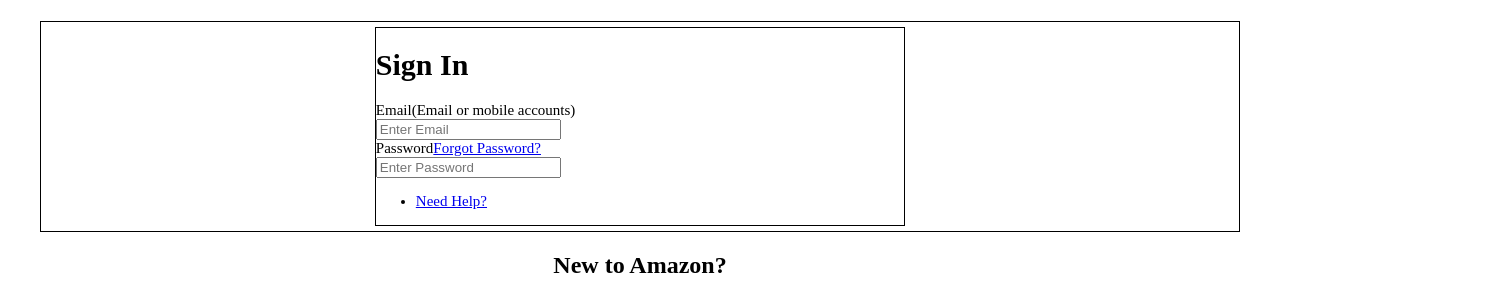
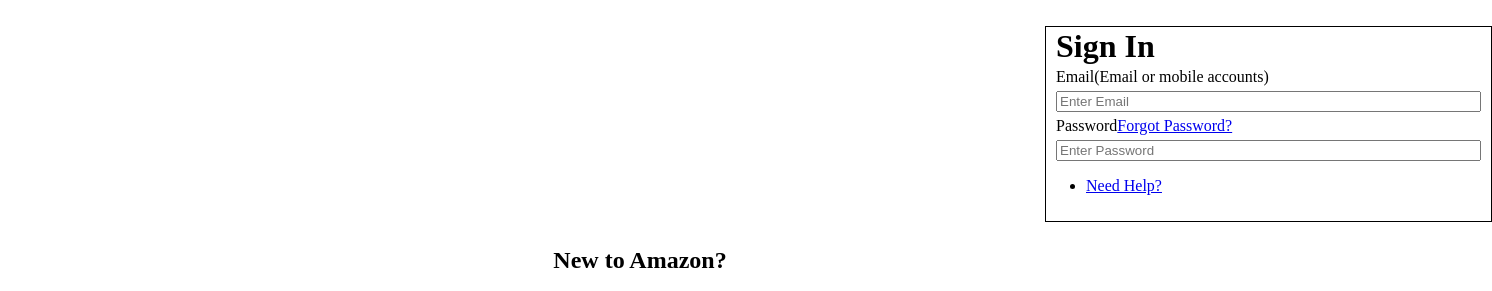
Before and after one commit to CameronSherrier/Assignment_2_HTML, a plain HTML site: page Assignment_2/index.html in a window 1280 px wide. Shown: the part 470-761 px from the top of the page, 1492 px wide, since content can reach past the window. Drawn offline with Linux system fonts and the light colour scheme.

Commit message:
updated to more boxes

```diff
--- a/Assignment_2/index.css
+++ b/Assignment_2/index.css
@@ -14,11 +14,13 @@
     text-align: center;
 }
 
+h1  {
+    margin: 1px auto 3px 5px;
+}
 
 .grid-container {
     display: grid;
-    grid-template-columns: auto auto auto;
-    border: 1px solid black;
+    grid-template-columns: 1000px auto 1000px;
     padding: 5px;
 }
 
@@ -32,7 +34,34 @@
 .grid-item  {
     background-color: rgb(255, 255, 255, 0.8);
     border: 1px solid black;
-    font-size: 15px;
-    text-align: left;
     grid-column-start: 2;
+    grid-column-end: 3;
 }
+
+.box_one    {
+    padding-right: 10px;
+    padding-bottom: 10px;
+}
+
+.row_1  {
+    padding-left: 5px;
+}
+
+.row_2  {
+    padding-bottom: 5px;
+    padding-left: 10px;
+}
+
+.row_3  {
+    padding-left: 10px;
+}
+
+.row_4  {
+    padding-top: 5px;
+    padding-bottom: 5px;
+    padding-left: 10px;
+}
+
+.row_5  {
+    padding-left: 10px;
+}
--- a/Assignment_2/index.html
+++ b/Assignment_2/index.html
@@ -11,14 +11,16 @@
     <h3><img src="Amazon Logo/unsplash-amazon-sm.jpg" alt=""></h3>
     <div class="grid-container">
         <div class="grid-item">
-            <h1>Sign In</h1>
-            <label>Email(Email or mobile accounts)</label><br>
-            <input type="text" id="email" placeholder="Enter Email"><br>
-            <label>Password</label><span><a href="#">Forgot Password?</a></span><br>
-            <input type="text" id="password" placeholder="Enter Password">
-            <ul>
-                <li><a href="#">Need Help?</a></li>
-            </ul>
+            <div class="box_one">
+                <div class="row_1"><h1>Sign In</h1></div>
+                <div class="row_2"><label>Email(Email or mobile accounts)</label><br></div>
+                <div class="row_3"><input type="text" id="email" placeholder="Enter Email" size="50"><br></div>
+                <div class="row_4"><label id="password">Password</label><span><a href="#">Forgot Password?</a></span><br></div>
+                <div class="row_5"><input type="text" id="enterpassword" placeholder="Enter Password" size="50"></div>
+                <ul>
+                    <li><a href="#">Need Help?</a></li>
+                </ul>
+            </div>
         </div>
     </div>
     <h2>New to Amazon?</h2>
@@ -26,8 +28,8 @@
     <h1></h1>
     <div class="grid-container-two">
         <div class="grid-item-other">1</div>
-        <div class="grid-item-other">1</div>
-        <div class="grid-item-other">1</div>
+        <div class="grid-item-other">2</div>
+        <div class="grid-item-other">3</div>
     </div>
     <h6>Copyright 1996-2020, Amazon.com,inc and it's affiliates</h6>
 </body>
```
